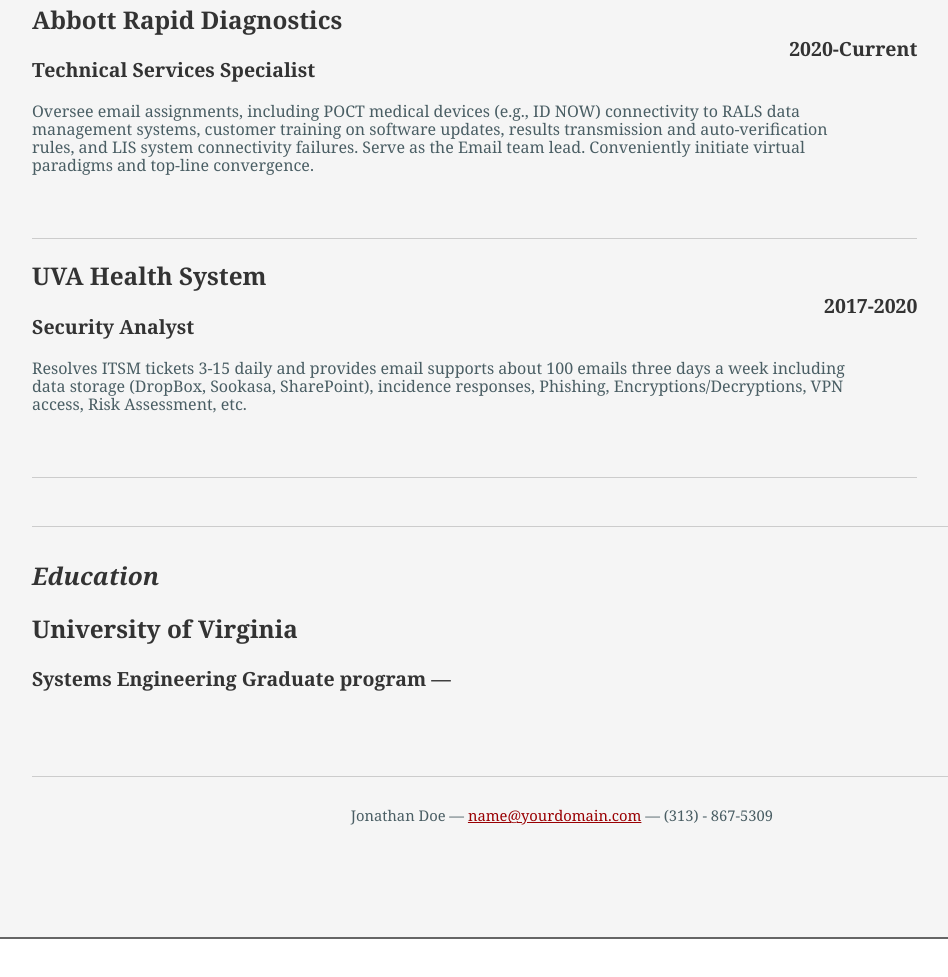
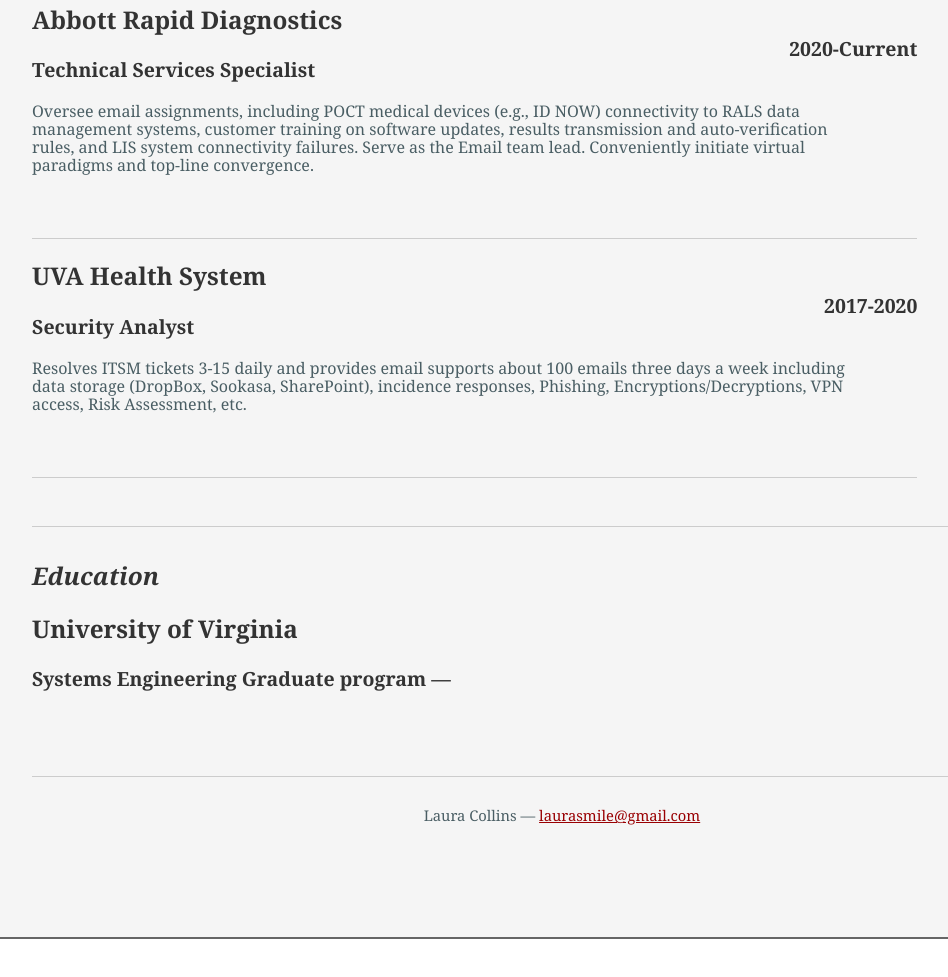
Before and after one commit to lkwon01/Resume, a plain HTML site: page index.html in a window 1280 px wide. Shown: the part 1150-2127 px from the top of the page, without its empty margins (56-1004 px from the left). Drawn offline with Linux system fonts and the light colour scheme; a small style sheet from the web is missing.

Commit message:
Add files via upload

```diff
--- a/index.html
+++ b/index.html
@@ -139,7 +139,7 @@
 		</div><!--// bd -->
 
 		<div id="ft">
-			<p>Jonathan Doe &mdash; <a href="mailto:name@yourdomain.com">name@yourdomain.com</a> &mdash; (313) - 867-5309</p>
+			<p>Laura Collins &mdash; <a href="mailto:laurasmilee@gmail.com">laurasmile@gmail.com</a></p>
 		</div><!--// footer -->
 
 	</div><!-- // inner -->
```
